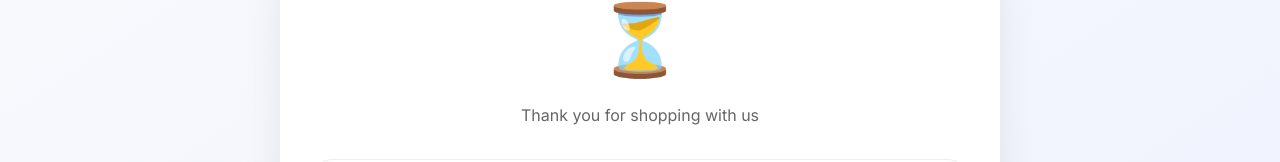
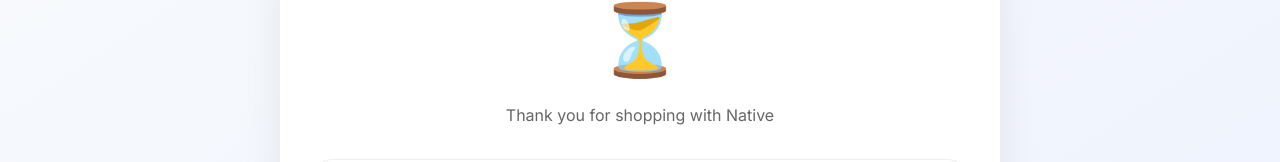
Before and after one commit to nagarajukandula55/native, a Next.js app: page /order-success in a window 1280 px wide. Shown: the part 304-466 px from the top of the page. Built offline with nearby package versions, Linux system fonts and the light colour scheme.

Commit message:
Update page.js

```diff
--- a/app/order-success/page.js
+++ b/app/order-success/page.js
@@ -289,7 +289,7 @@ const generateInvoice = async (id) => {
         </h1>
 
         <p style={styles.subtitle}>
-          Thank you for shopping with us
+          Thank you for shopping with Native
         </p>
 
         {/* ORDER ID */}
@@ -327,6 +327,8 @@ const generateInvoice = async (id) => {
 
             <a
               href={invoice?.invoiceUrl}
+              target="_blank"
+              rel="noopener noreferrer"
               style={{
                 display: "inline-block",
                 marginTop: 10,
```
